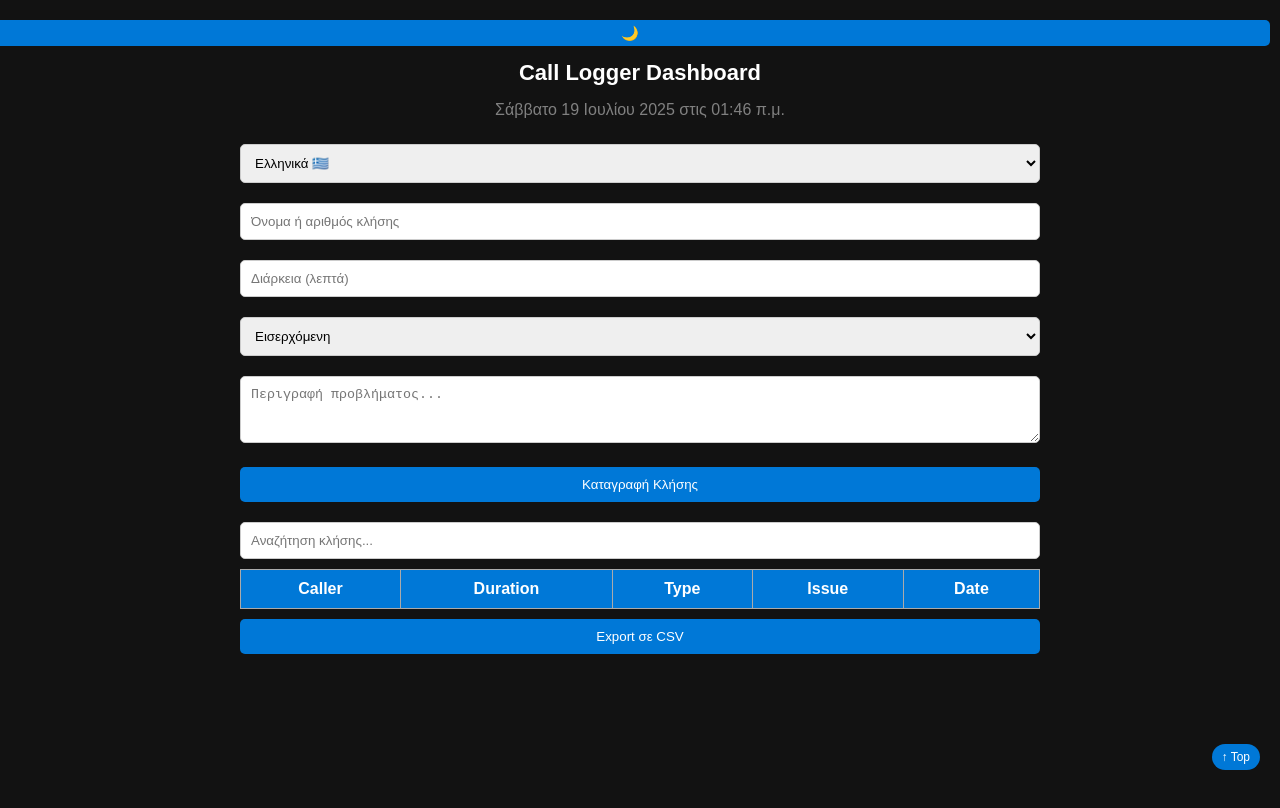
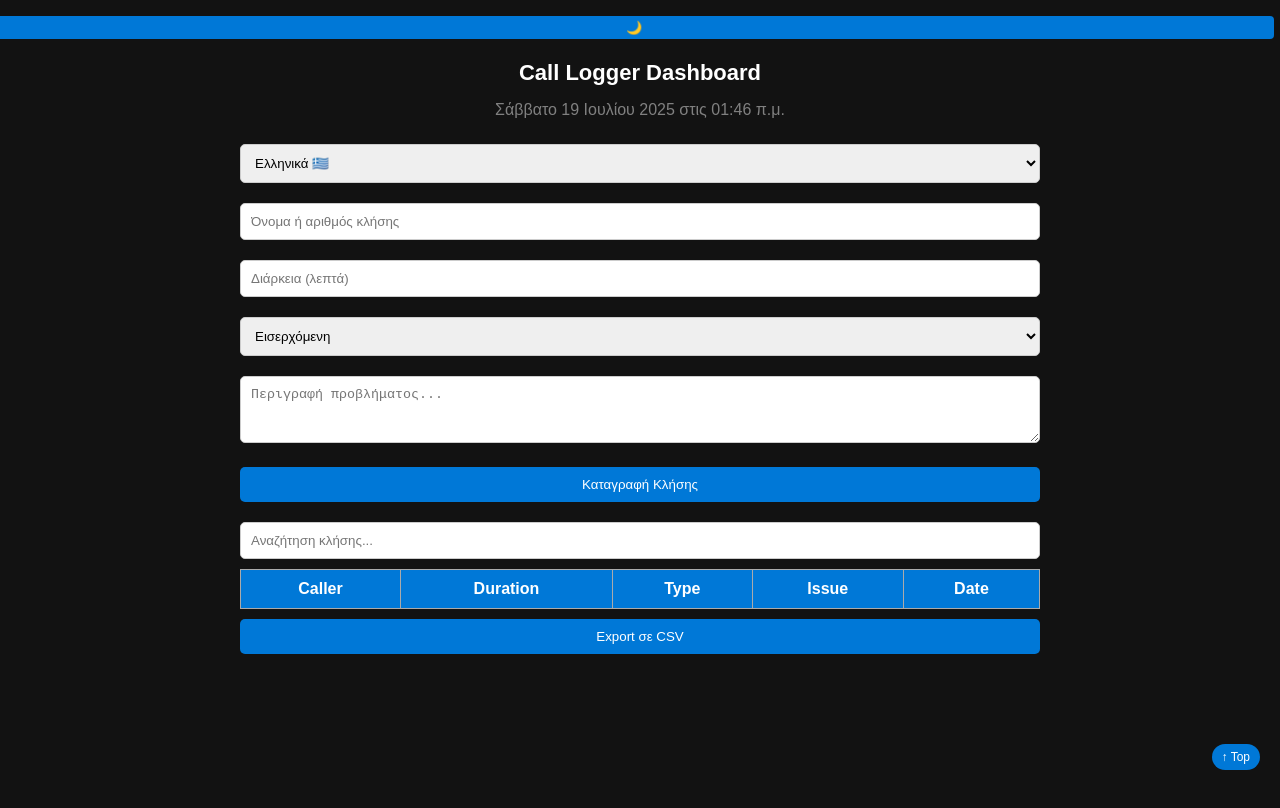
Before and after one commit to vasilisnikitaras/call-logger-dashboard, a plain HTML site: page index.html in a window 1280 px wide. Shown: the top 808 px of the page. Drawn offline with nearby package versions, Linux system fonts and the light colour scheme.

Commit message:
Update index.html

```diff
--- a/index.html
+++ b/index.html
@@ -126,6 +126,27 @@
 }
 </style>
 
+   <style>
+    #themeToggle {
+  top: 10px;
+  right: 10px;
+  padding: 5px 8px;
+  font-size: 14px;
+  border-radius: 5px;
+}
+  </style>
+
+  <style>
+    #themeToggle {
+  top: 6px;
+  right: 6px;
+  padding: 4px 6px;
+  font-size: 13px;
+  border-radius: 4px;
+  background-color: var(--accent);
+  color: white;
+}
+  </style>
 
 
 </head>
```
